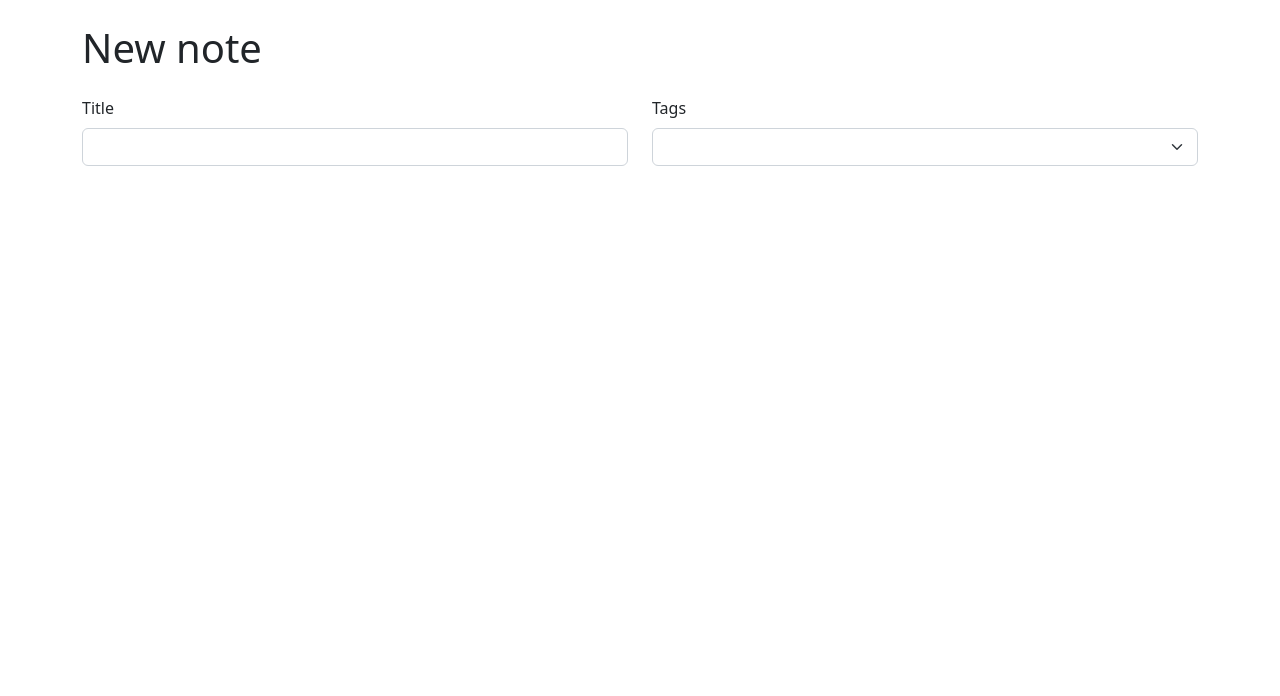
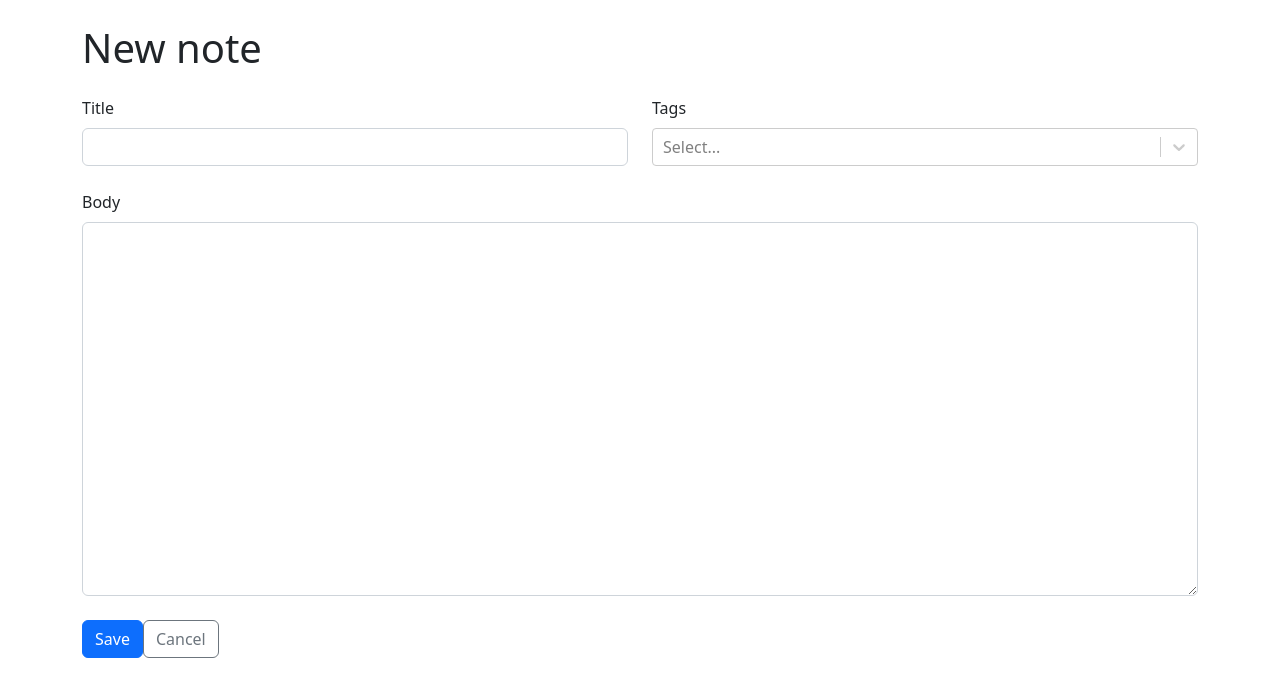
Before and after one commit to Andriikryl/Note-app, a React (Vite) app: page / in a window 1280 px wide. Shown: the top 696 px of the page. Built offline with nearby package versions, Linux system fonts and the light colour scheme.

Commit message:
feat[form-group/fourm-label/form-contol]

```diff
--- a/src/NoteForm.tsx
+++ b/src/NoteForm.tsx
@@ -1,4 +1,5 @@
-import { Form, FormGroup, Stack, Col, Row } from "react-bootstrap";
+import { Form, FormGroup, Stack, Col, Row, Button } from "react-bootstrap";
+import CreatableReactSelect from "react-select/creatable";
 
 export function NoteForm() {
   return (
@@ -14,10 +15,22 @@ export function NoteForm() {
           <Col>
             <FormGroup controlId="tags">
               <Form.Label>Tags</Form.Label>
-              <Form.Select required />
+              <CreatableReactSelect isMulti required />
             </FormGroup>
           </Col>
         </Row>
+        <FormGroup controlId="markdown">
+          <Form.Label>Body</Form.Label>
+          <Form.Control required as="textarea" rows={15} />
+        </FormGroup>
+        <Stack direction="horizontal">
+          <Button type="submit" variant="primary">
+            Save
+          </Button>
+          <Button type="button" variant="outline-secondary">
+            Cancel
+          </Button>
+        </Stack>
       </Stack>
     </Form>
   );
```
